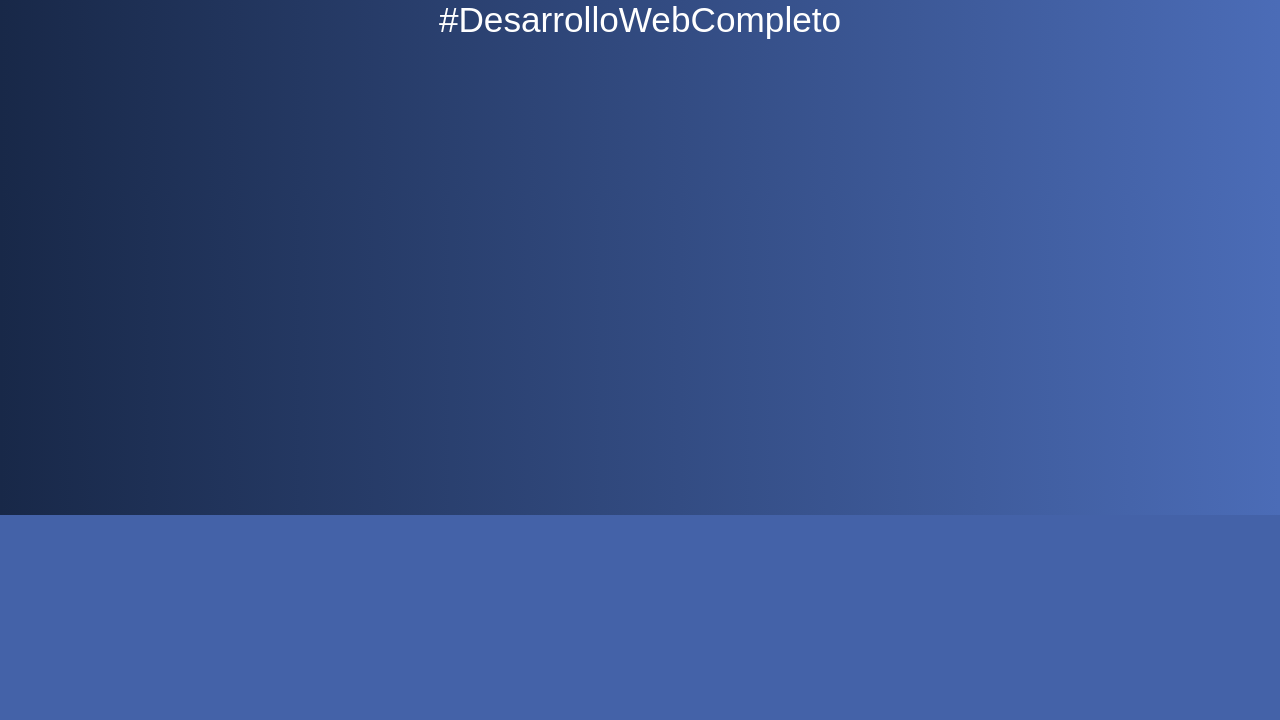
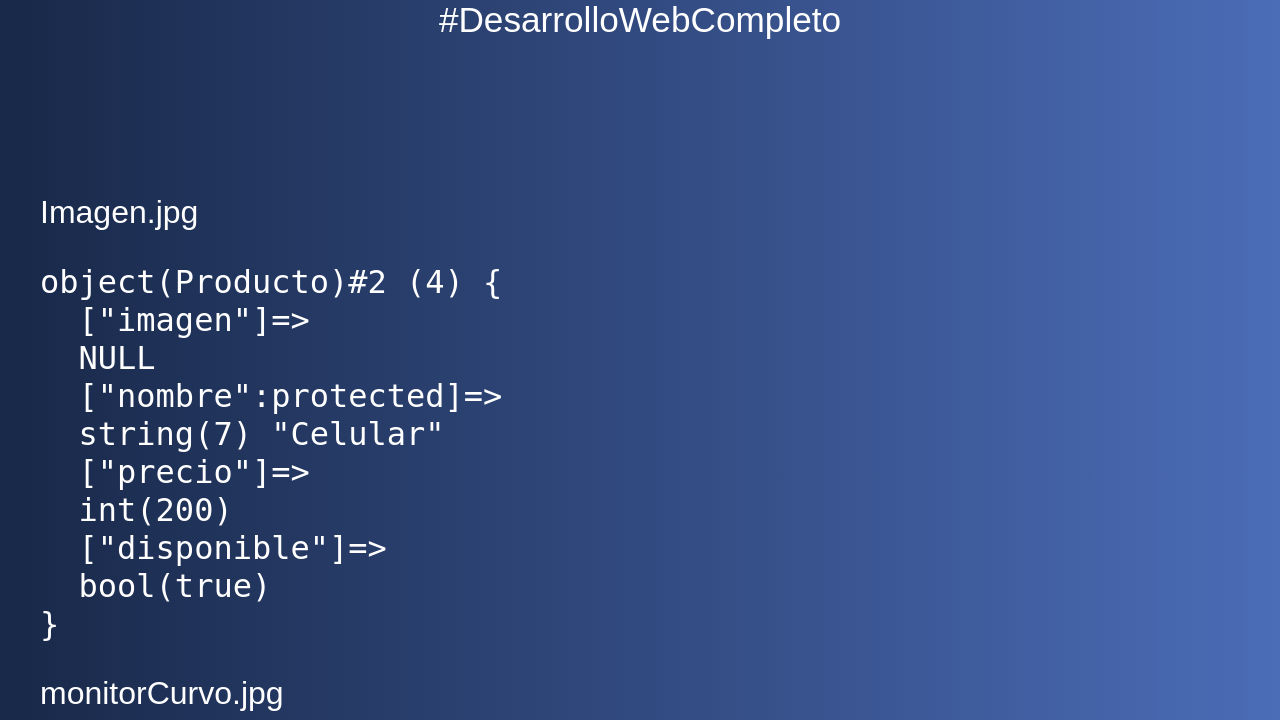
Before and after one commit to IGuerreroV/IntroduccionPOO, a PHP site: page /03.php in a window 1280 px wide. Shown: the part 285-1005 px from the top of the page. Before the commit the page ends 800 px from the top, so only its background shows below. Run offline with PHP 8.4, Linux system fonts and the light colour scheme.

Commit message:
Métodos Estaticos

```diff
--- a/03.php
+++ b/03.php
@@ -1,4 +1,60 @@
-<?php include 'includes/header.php';
+<?php
+declare(strict_types = 1);
+include 'includes/header.php';
 
+// Metodos estaticos
+class Producto {
+
+    public $imagen;
+    public static $imagenPlaceholder = "Imagen.jpg";
+
+    public function __construct(protected string $nombre, public int $precio, public bool $disponible, string $imagen)
+    {
+        if($imagen) {
+            self::$imagenPlaceholder = $imagen;
+        }
+    }
+
+    public static function obtenerImagenProducto() {
+        return self::$imagenPlaceholder;
+    }
+
+    public static function obtenerProducto() {
+        echo "Obteniendo datos del producto";
+    }
+
+    public function mostrarProducto() : void {
+        echo "El producto es: " . $this->nombre . " y su precio es de: " . $this->precio;
+    }
+
+    public function getNombre() : string {
+        return $this->nombre;
+    }
+
+    public function setNombre(string $nombre) {
+        $this->nombre = $nombre;
+    }
+}
+
+$producto = new Producto('Tablet', 200, true, '');
+// $producto->mostrarProducto();
+// echo $producto->getNombre();
+$producto->setNombre('Celular');
+
+echo $producto->obtenerImagenProducto();
+
+echo '<pre>';
+var_dump($producto);
+echo '</pre>';
+
+$producto2 = new Producto('Monitor Curvo', 300, true, 'monitorCurvo.jpg');
+// $producto2->mostrarProducto();
+// echo $producto2->getNombre();
+
+echo $producto2->obtenerImagenProducto();
+
+// echo '<pre>';
+// var_dump($producto2);
+// echo '</pre>';
 
 include 'includes/footer.php';
```
